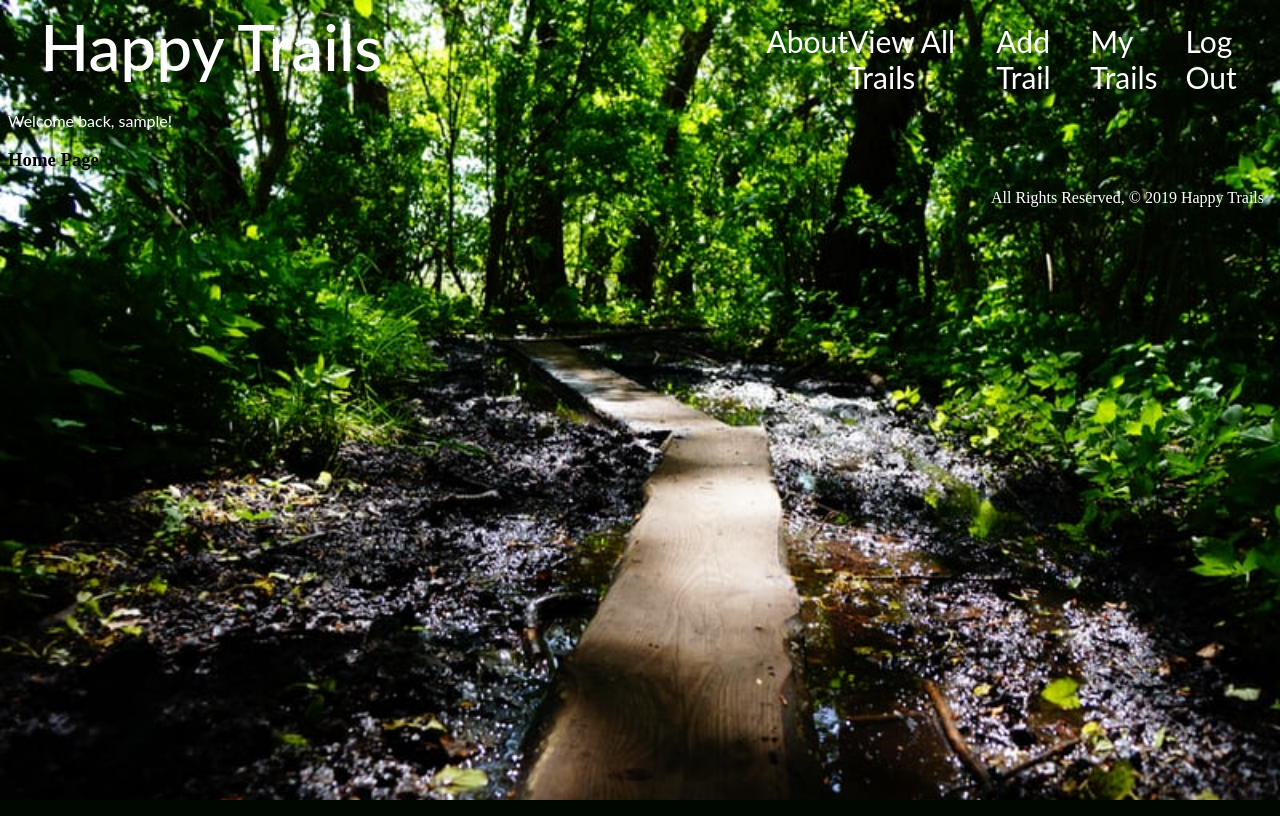
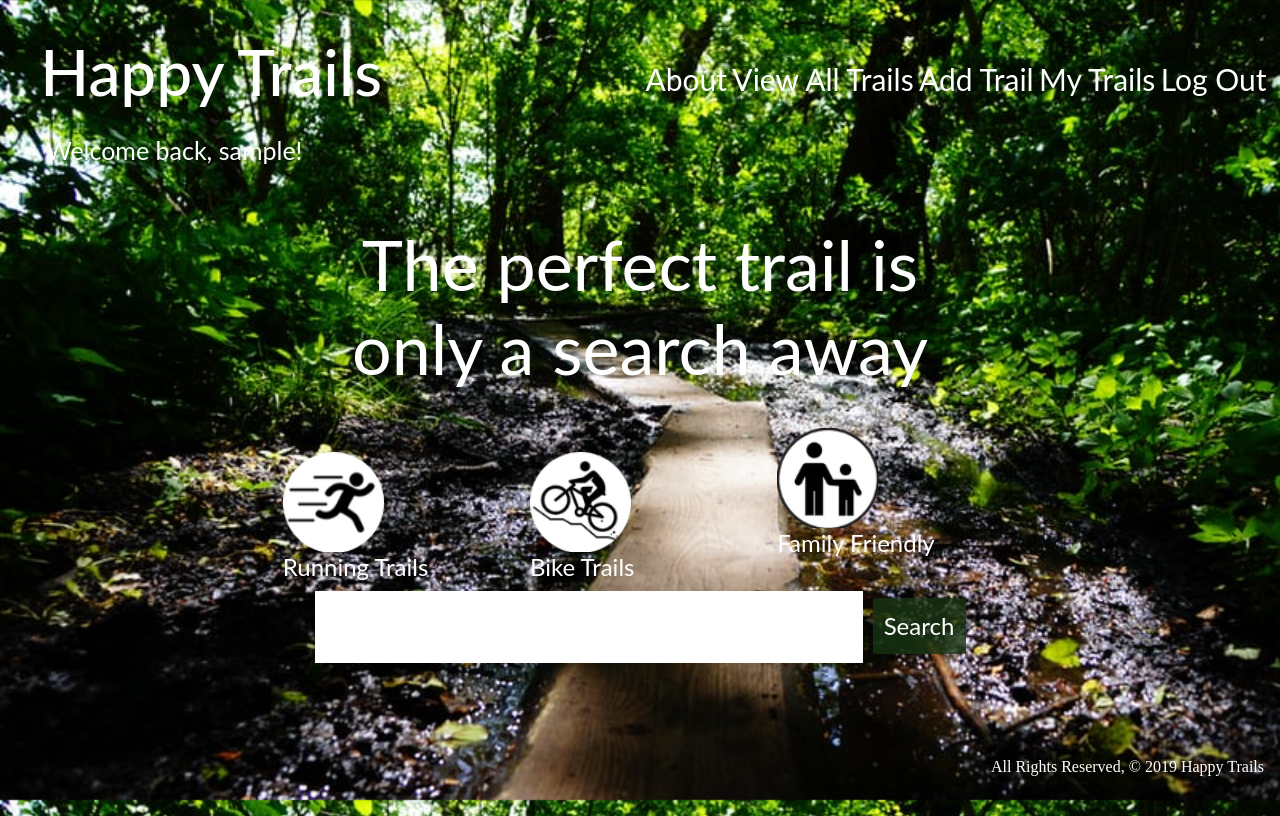
Before and after one commit to awojdyla89/Happy-Trails, a Django app: page / in a window 1280 px wide. Run offline with Django 3.2, Linux system fonts and the light colour scheme; the visitor is signed in with stand-in values (Sample User, id 1).

Commit message:
added styling part4

```diff
--- a/main_app/static/css/style.css
+++ b/main_app/static/css/style.css
@@ -1,8 +1,10 @@
 body{
-  background-color: bisque;
   background-image:url('/static/img/happy_trails_landing_page.jpeg');
   background-repeat:no-repeat;
   background-size:100%;
+  background-attachment: fixed;
+  display: grid;
+  height: 100vh;
 }
 
 #navigation{
@@ -11,7 +13,9 @@ body{
   font-family: 'Lato', sans-serif;
   display: flex;
   flex-direction: row;
+  align-items: center;
   font-size: 30px;
+  margin-top: 2%;
 
 }
 
@@ -28,13 +32,22 @@ a{
 }
 #links{
   margin-top: 15px;
-  width:40%;
+  width:50%;
   display: flex;
   justify-content: space-evenly;
 }
+/* .login_out{
+  height:74px;
+  width:134px;
+  background-color:rgba(23, 52, 18, 0.80);
+  margin-top: 0%;
+} */
 .username{
+
   color: white;
   font-family: 'Lato', sans-serif;
+  font-size: 25px;
+  margin-left: 3%;
 }
 
 h1{
@@ -59,6 +72,7 @@ h1{
 
 }
 footer{
+  margin-top: 5%;
   text-align: right;
   color: white;
 }
@@ -87,3 +101,84 @@ form{
   text-align: center;
   color:rgba(38,84,30,0.87);
 }
+
+.phrase{
+  text-align: center;
+  color:white;
+  font-family: 'Lato', sans-serif;
+  font-size: 70px;
+  margin-right: 27%;
+  margin-left: 27%;
+}
+.images_front_page{
+  display: flex;
+  justify-content: space-evenly;
+  height: 150px;
+  margin-top: 3%;
+  margin-bottom: 1%;
+  margin-left: 18%;
+  margin-right: 18%;
+  color: white;
+  font-family: 'Lato', sans-serif;
+  font-size: 24px;
+}
+.running_front{
+  display: inline-block;
+  width: 200px;
+
+}
+#running_icon{
+  height: 100px;
+  width:110px;
+  background-image: url('/static/img/running_icon.png');
+  background-repeat:no-repeat;
+  background-size:92%;
+
+}
+.bike_front{
+  display: inline-block;
+  width: 200px;
+}
+#bike_icon{
+  height: 100px;
+  width:110px;
+  background-image: url('/static/img/bike_icon.png');
+  background-repeat:no-repeat;
+  background-size:92%;
+}
+.family_front{
+  display: inline-block;
+  width: 220px;
+}
+#family_icon{
+  height: 100px;
+  width:110px;
+  background-image: url('/static/img/family_icon.png');
+  background-repeat:no-repeat;
+  background-size:92%;
+}
+.search{
+  display: flex;
+  justify-content: center;
+  height: 72px;
+}
+.search_input{
+  width: 544px;
+  margin-right: 10px;
+  border:transparent
+}
+.search_button{
+  height: 56px;
+  width: 93px;
+  margin-top: 7px;
+  font-family: 'Lato', sans-serif;
+  font-size: 24px;
+  color:white;
+  background: rgba(23, 52, 18, 0.80);
+  border: transparent;
+  border-radius: 4%;
+
+}
+.my_trails{
+  color: white;
+}
--- a/main_app/templates/base.html
+++ b/main_app/templates/base.html
@@ -20,18 +20,18 @@
       {% if user.is_authenticated %}
       <a href="{% url 'trails_create' %}">Add Trail</a>
       <a href="{% url 'my_trails' %}">My Trails</a>
-      <a href="{% url 'logout' %}">Log Out</a>
+      <a href="{% url 'logout' %}" id="login_out">Log Out</a>
       {% else %}
       <a href="{% url 'signup' %}">Sign Up</a>
-      <a href="{% url 'login' %}">Log In</a></div>
+      <a href="{% url 'login' %}" id="login_out">Log In</a></div>
       {% endif %}
     </nav>
 
-  </header>
   <main class="container">
     {% if user.is_authenticated %}
     <p class="username">Welcome back, {{ user.username}}!</p>
     {% endif %}
+    </header>
     {% block content %}
     {% endblock %}
   </main>
--- a/main_app/templates/home.html
+++ b/main_app/templates/home.html
@@ -1,6 +1,24 @@
 {% extends 'base.html' %}
 {% block content %}
 
-<h3>Home Page</h3>
+<div>
+    <section class="phrase">The perfect trail is only a search away</section>
+    <section class="images_front_page">
+        <div class="running_front">
+            <p><div id="running_icon"></div>Running Trails</p>
+        </div>
+        <div class="bike_front">
+            <p><div id="bike_icon"></div>Bike Trails</p>
+        </div>
+        <div class="family_front">
+            <div id="family_icon"></div>Family Friendly</p>
+        </div>
+    </section>
+    <div class="search">
+        <input type="text" value=""class="search_input" >
+        <button class="search_button">Search</button>
+    </div>
+
+</div>
 
 {% endblock %}
--- a/main_app/templates/trails/mytrails.html
+++ b/main_app/templates/trails/mytrails.html
@@ -2,7 +2,7 @@
 {% block content %}
 
 <h1>My Trails (The Ones I Added)</h1>
-
+<div class="my_trails">
 {% for trail in trails %}
     <p>Trail: {{ trail.name }}</p>
     <p>Address: {{ trail.address }}</p>
@@ -10,7 +10,7 @@
     <p class="card-title">Trail Length: {{ trail.trail_length }}</p>
     <a href="{% url 'trails_update' trail.id %}">Edit</a>
     <a href="{% url 'trails_delete' trail.id %}">Delete</a>
-
+</div>
 {% endfor %}
 
 {% endblock %}
```
Also changed, not shown: main_app/templates/main_app/trail_list.html (+10 -1 lines), main_app/static/img/bike_icon.png (added), main_app/static/img/family_icon.png (added), main_app/static/img/running_icon.png (added).
